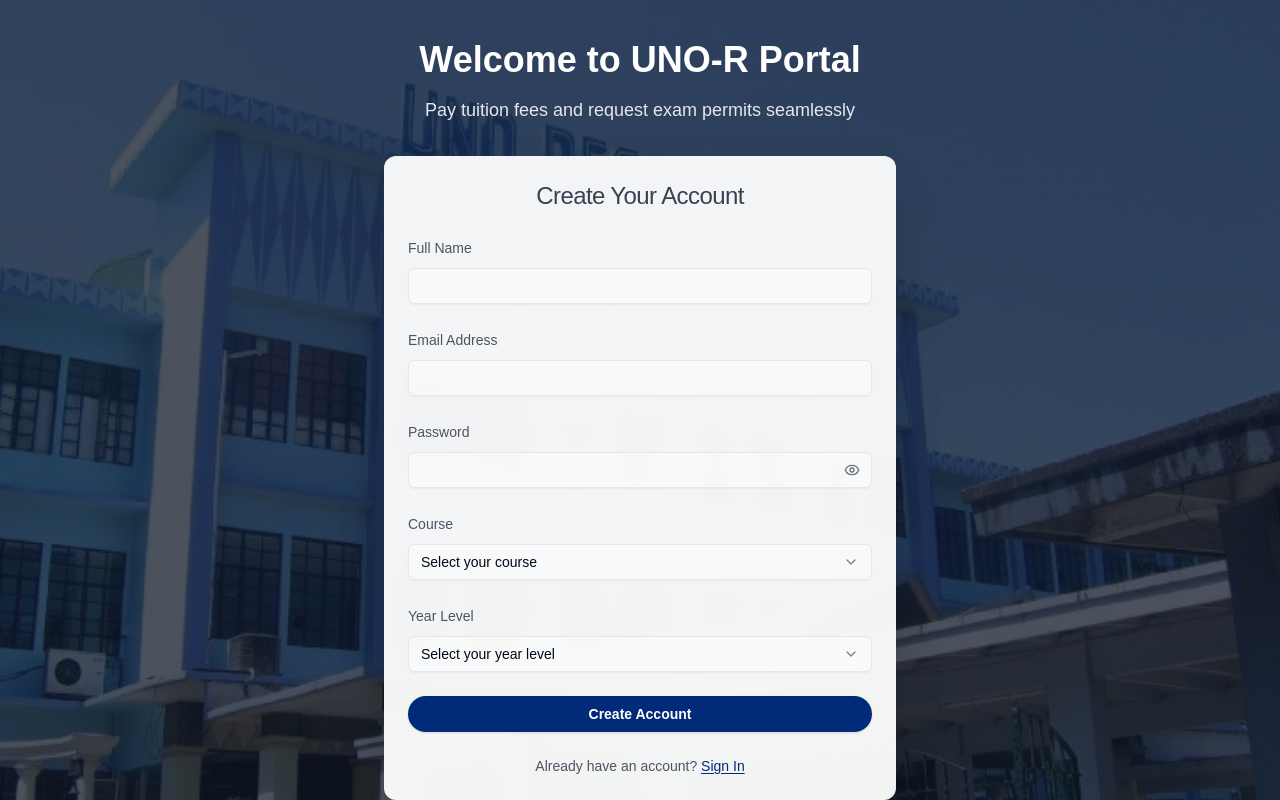
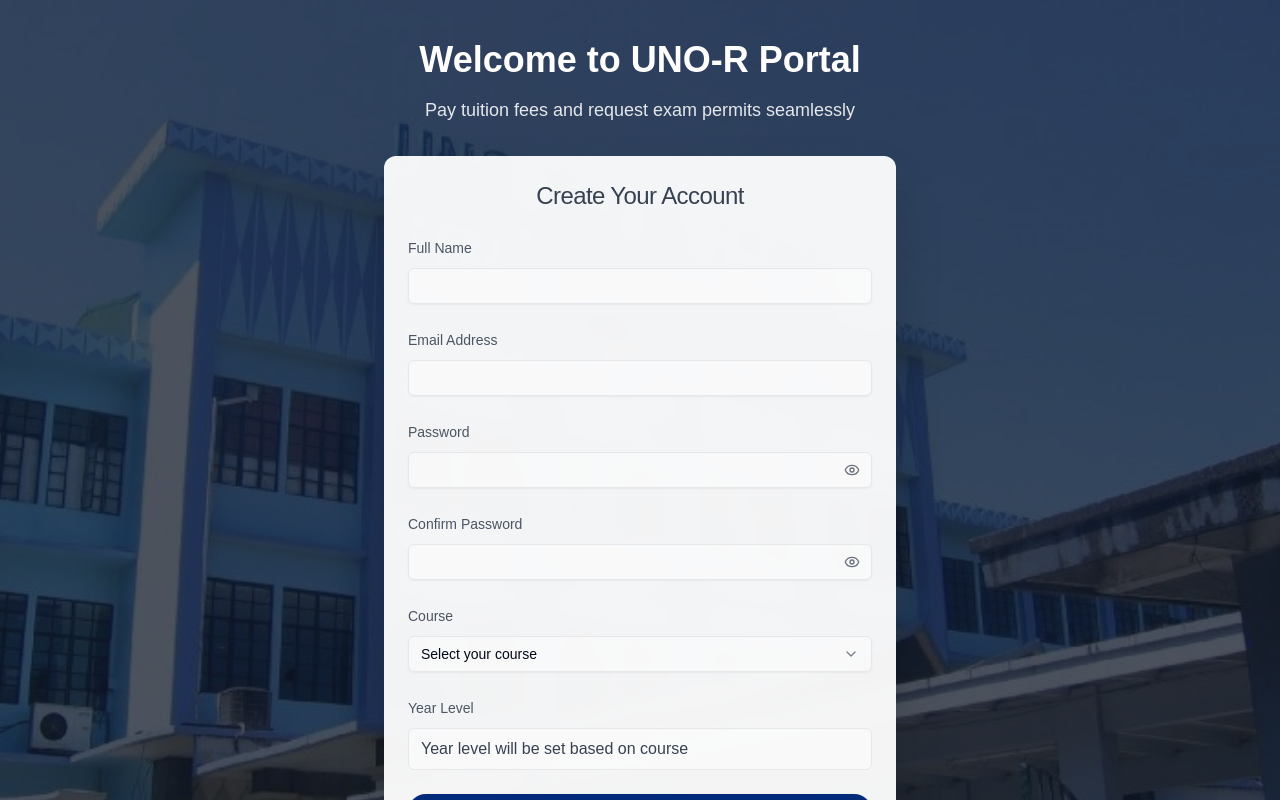
Before and after one commit to Miraku17/Exam_Permit, a Next.js app: page / in a window 1280 px wide. Both pictures are taken after a click on the button "Sign Up". Shown: the top 800 px of the page. Built offline with nearby package versions, Linux system fonts and the light colour scheme.

Commit message:
updated the year level

```diff
--- a/src/components/login/logIn.tsx
+++ b/src/components/login/logIn.tsx
@@ -1,5 +1,5 @@
 'use client'
-import { useState } from 'react'
+import { useState, useEffect } from 'react'
 import { Button } from '@/components/ui/button'
 import { Input } from '@/components/ui/input'
 import { Label } from '@/components/ui/label'
@@ -23,25 +23,61 @@
   const [formData, setFormData] = useState({
     email: '',
     password: '',
+    confirmPassword: '',
     fullName: '',
     course: '',
     year: ''
   })
   const [isLoading, setIsLoading] = useState(false)
   const [showPassword, setShowPassword] = useState(false)
+  const [showConfirmPassword, setShowConfirmPassword] = useState(false)
+  const [passwordError, setPasswordError] = useState('')
 
   const courses = [
     "BS Accountancy (BSA)",
     "BS Management Accounting (BSMA)",
     "BS Hospitality Management (BSHM)",
     "BS Business Administration Major in Financial Management (BSBA-FM)",
+    "BS Business Administration Major in Marketing Management (BSBA-MM)",
     "BS Real Estate Management (BSREM)",
   ]
 
-  const yearLevels = ["1st Year", "2nd Year", "3rd Year", "4th Year"]
+  // Course to year level mapping
+  const courseYearMapping = {
+    "BS Accountancy (BSA)": "1st Year",
+    "BS Management Accounting (BSMA)": "2nd Year",
+    "BS Hospitality Management (BSHM)": "2nd Year",
+    "BS Business Administration Major in Financial Management (BSBA-FM)": "3rd Year",
+    "BS Business Administration Major in Marketing Management (BSBA-MM)": "4th Year",
+    "BS Real Estate Management (BSREM)": "1st Year"
+  }
+
+  // Handle course selection and automatically set year level
+  const handleCourseChange = (selectedCourse: string) => {
+    setFormData(prev => ({
+      ...prev,
+      course: selectedCourse,
+      year: courseYearMapping[selectedCourse] || ''
+    }))
+  }
+
+  // Validate passwords match
+  const validatePasswords = () => {
+    if (!isLogin && formData.password !== formData.confirmPassword) {
+      setPasswordError('Passwords do not match')
+      return false
+    }
+    setPasswordError('')
+    return true
+  }
 
   async function onSubmit(e: React.FormEvent) {
     e.preventDefault()
+
+    if (!isLogin && !validatePasswords()) {
+      return
+    }
+
     setIsLoading(true)
 
     try {
@@ -60,6 +96,9 @@
   const handleInputChange = (e: React.ChangeEvent<HTMLInputElement>) => {
     const { name, value } = e.target
     setFormData(prev => ({ ...prev, [name]: value }))
+    if (name === 'password' || name === 'confirmPassword') {
+      setPasswordError('')
+    }
   }
 
   return (
@@ -155,13 +194,49 @@
               </div>
 
               {!isLogin && (
+                <div className="space-y-2">
+                  <Label htmlFor="confirmPassword" className="text-gray-600">
+                    Confirm Password
+                  </Label>
+                  <div className="relative">
+                    <Input
+                      id="confirmPassword"
+                      name="confirmPassword"
+                      type={showConfirmPassword ? "text" : "password"}
+                      value={formData.confirmPassword}
+                      onChange={handleInputChange}
+                      className={`bg-white/50 border border-gray-200 focus:bg-white transition-colors pr-10 ${
+                        passwordError ? 'border-red-500' : ''
+                      }`}
+                      required
+                    />
+                    <button
+                      type="button"
+                      onClick={() => setShowConfirmPassword(!showConfirmPassword)}
+                      className="absolute right-3 top-1/2 -translate-y-1/2 text-gray-500 hover:text-gray-700 transition-colors"
+                    >
+                      {showConfirmPassword ? (
+                        <EyeOff className="h-4 w-4" />
+                      ) : (
+                        <Eye className="h-4 w-4" />
+                      )}
+                    </button>
+                  </div>
+                  {passwordError && (
+                    <p className="text-sm text-red-500 mt-1">{passwordError}</p>
+                  )}
+                </div>
+              )}
+
+              {!isLogin && (
                 <>
                   <div className="space-y-2">
                     <Label htmlFor="course" className="text-gray-600">
                       Course
                     </Label>
                     <Select
-                      onValueChange={(value) => setFormData(prev => ({ ...prev, course: value }))}
+                      onValueChange={handleCourseChange}
+                      value={formData.course}
                     >
                       <SelectTrigger className="bg-white/50 border border-gray-200 focus:bg-white transition-colors">
                         <SelectValue placeholder="Select your course" />
@@ -180,20 +255,9 @@
                     <Label htmlFor="year" className="text-gray-600">
                       Year Level
                     </Label>
-                    <Select
-                      onValueChange={(value) => setFormData(prev => ({ ...prev, year: value }))}
-                    >
-                      <SelectTrigger className="bg-white/50 border border-gray-200 focus:bg-white transition-colors">
-                        <SelectValue placeholder="Select your year level" />
-                      </SelectTrigger>
-                      <SelectContent>
-                        {yearLevels.map((year) => (
-                          <SelectItem key={year} value={year}>
-                            {year}
-                          </SelectItem>
-                        ))}
-                      </SelectContent>
-                    </Select>
+                    <div className="bg-white/50 border border-gray-200 rounded-md px-3 py-2 text-gray-700">
+                      {formData.year || "Year level will be set based on course"}
+                    </div>
                   </div>
                 </>
               )}
```
